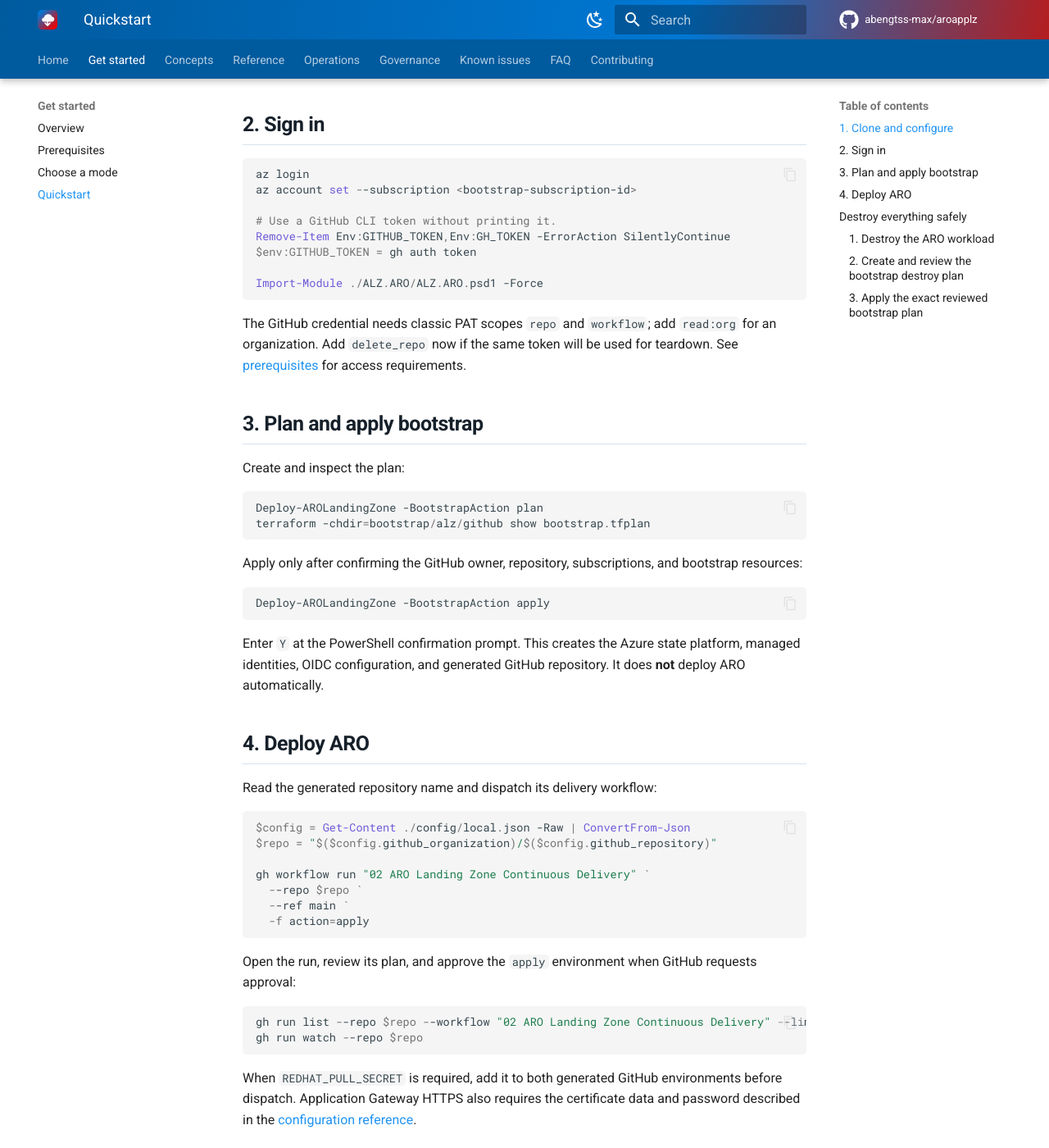
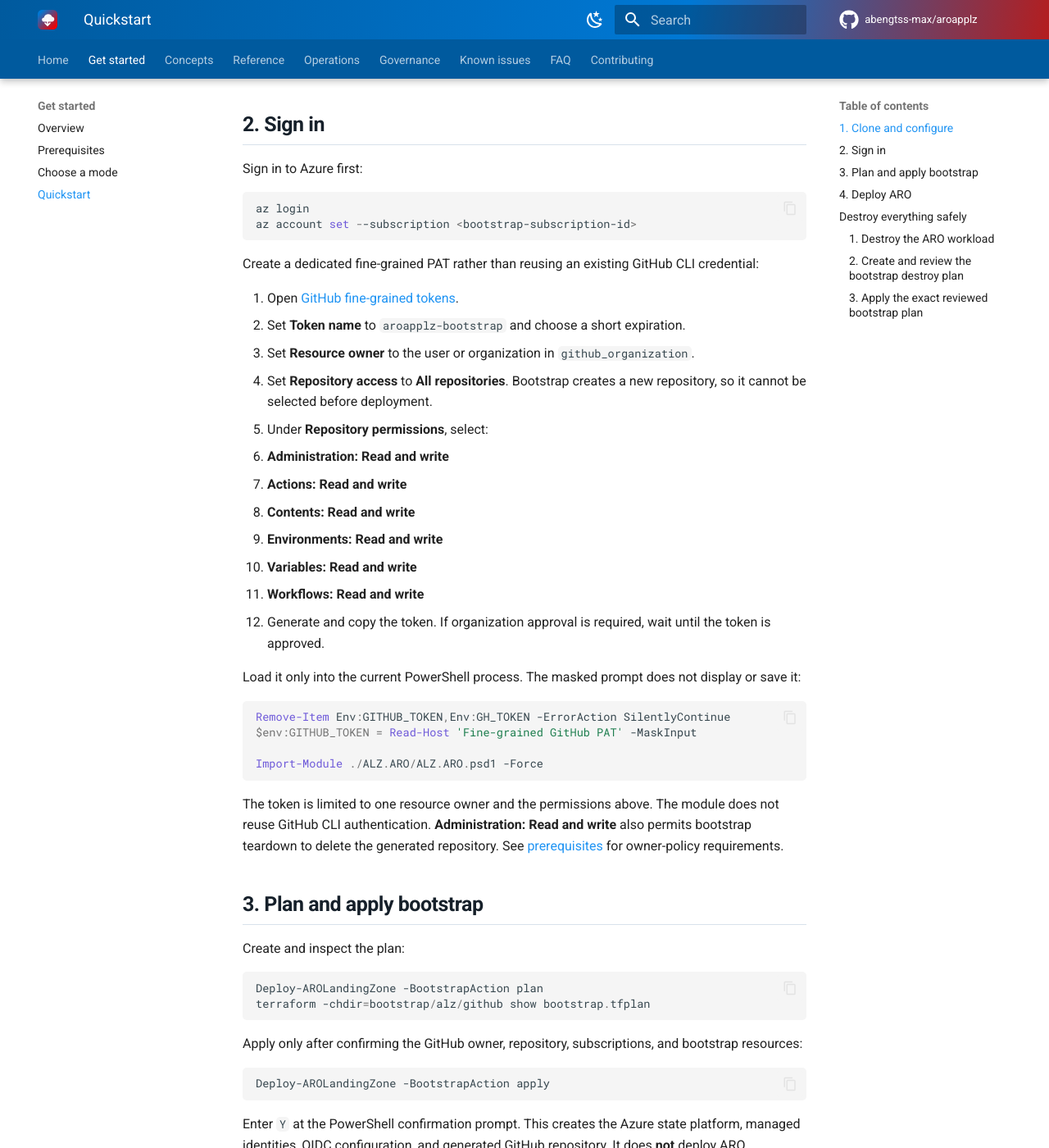
Before and after one commit to abengtss-max/aroapplz, an MkDocs documentation site: the page built from docs/get-started/quickstart.md, in a window 1280 px wide and 1400 px high, scrolled down 699 px. Shown: the whole window at 82% size. Built offline with MkDocs 1.6.1 and Material for MkDocs 9.7.7, drawn with Linux system fonts in a browser that asks for light colours; comment, search, counter and statistics services are not loaded; some of the changed text lies outside the part shown.

Commit message:
docs: prefer fine-grained GitHub tokens

````diff
--- a/docs/get-started/quickstart.md
+++ b/docs/get-started/quickstart.md
@@ -23,18 +23,38 @@ Use `"runner_label": "self-hosted"` only when an independently managed repositor
 
 ## 2. Sign in
 
+Sign in to Azure first:
+
 ```powershell
 az login
 az account set --subscription <bootstrap-subscription-id>
+```
 
-# Use a GitHub CLI token without printing it.
+Create a dedicated fine-grained PAT rather than reusing an existing GitHub CLI credential:
+
+1. Open [GitHub fine-grained tokens](https://github.com/settings/personal-access-tokens/new).
+2. Set **Token name** to `aroapplz-bootstrap` and choose a short expiration.
+3. Set **Resource owner** to the user or organization in `github_organization`.
+4. Set **Repository access** to **All repositories**. Bootstrap creates a new repository, so it cannot be selected before deployment.
+5. Under **Repository permissions**, select:
+  - **Administration: Read and write**
+  - **Actions: Read and write**
+  - **Contents: Read and write**
+  - **Environments: Read and write**
+  - **Variables: Read and write**
+  - **Workflows: Read and write**
+6. Generate and copy the token. If organization approval is required, wait until the token is approved.
+
+Load it only into the current PowerShell process. The masked prompt does not display or save it:
+
+```powershell
 Remove-Item Env:GITHUB_TOKEN,Env:GH_TOKEN -ErrorAction SilentlyContinue
-$env:GITHUB_TOKEN = gh auth token
+$env:GITHUB_TOKEN = Read-Host 'Fine-grained GitHub PAT' -MaskInput
 
 Import-Module ./ALZ.ARO/ALZ.ARO.psd1 -Force
 ```
 
-The GitHub credential needs classic PAT scopes `repo` and `workflow`; add `read:org` for an organization. Add `delete_repo` now if the same token will be used for teardown. See [prerequisites](prerequisites.md) for access requirements.
+The token is limited to one resource owner and the permissions above. The module does not reuse GitHub CLI authentication. **Administration: Read and write** also permits bootstrap teardown to delete the generated repository. See [prerequisites](prerequisites.md) for owner-policy requirements.
 
 ## 3. Plan and apply bootstrap
 
@@ -55,24 +75,39 @@ Enter `Y` at the PowerShell confirmation prompt. This creates the Azure state pl
 
 ## 4. Deploy ARO
 
-Read the generated repository name and dispatch its delivery workflow:
+Choose GitHub UI unless command-line dispatch is required.
 
-```powershell
-$config = Get-Content ./config/local.json -Raw | ConvertFrom-Json
-$repo = "$($config.github_organization)/$($config.github_repository)"
+=== "GitHub UI"
 
-gh workflow run "02 ARO Landing Zone Continuous Delivery" `
-  --repo $repo `
-  --ref main `
-  -f action=apply
-```
+    1. Open the generated workload repository.
+    2. Select **Actions**.
+    3. Select **02 ARO Landing Zone Continuous Delivery**.
+    4. Select **Run workflow**.
+    5. Keep the default branch, choose `apply`, and select **Run workflow**.
+    6. Open the run, review the plan, and approve the `apply` environment if prompted.
 
-Open the run, review its plan, and approve the `apply` environment when GitHub requests approval:
+=== "GitHub CLI"
 
-```powershell
-gh run list --repo $repo --workflow "02 ARO Landing Zone Continuous Delivery" --limit 1
-gh run watch --repo $repo
-```
+    Use the dedicated fine-grained PAT for this process instead of a potentially broader GitHub CLI credential:
+
+    ```powershell
+    $config = Get-Content ./config/local.json -Raw | ConvertFrom-Json
+    $repo = "$($config.github_organization)/$($config.github_repository)"
+    $env:GH_TOKEN = $env:GITHUB_TOKEN
+
+    gh workflow run "02 ARO Landing Zone Continuous Delivery" `
+      --repo $repo `
+      --ref main `
+      -f action=apply
+
+    $runId = gh run list `
+      --repo $repo `
+      --workflow "02 ARO Landing Zone Continuous Delivery" `
+      --limit 1 `
+      --json databaseId `
+      --jq '.[0].databaseId'
+    gh run watch $runId --repo $repo
+    ```
 
 When `REDHAT_PULL_SECRET` is required, add it to both generated GitHub environments before dispatch. Application Gateway HTTPS also requires the certificate data and password described in the [configuration reference](../reference/configuration.md).
 
@@ -84,28 +119,44 @@ Destroy in this order: **workload first, bootstrap second**. Keep this clone, `c
 
 Skip this step only if the workload workflow never successfully applied resources.
 
-```powershell
-$config = Get-Content ./config/local.json -Raw | ConvertFrom-Json
-$repo = "$($config.github_organization)/$($config.github_repository)"
+=== "GitHub UI"
 
-gh workflow run "02 ARO Landing Zone Continuous Delivery" `
-  --repo $repo `
-  --ref main `
-  -f action=destroy
+    1. Open the generated workload repository.
+    2. Select **Actions** > **02 ARO Landing Zone Continuous Delivery**.
+    3. Select **Run workflow** from the default branch.
+    4. Choose `destroy` and select **Run workflow**.
+    5. Review the destroy plan, approve the `apply` environment if prompted, and wait for success.
 
-gh run list --repo $repo --workflow "02 ARO Landing Zone Continuous Delivery" --limit 1
-gh run watch --repo $repo
-```
+=== "GitHub CLI"
+
+    ```powershell
+    $config = Get-Content ./config/local.json -Raw | ConvertFrom-Json
+    $repo = "$($config.github_organization)/$($config.github_repository)"
+    $env:GH_TOKEN = $env:GITHUB_TOKEN
+
+    gh workflow run "02 ARO Landing Zone Continuous Delivery" `
+      --repo $repo `
+      --ref main `
+      -f action=destroy
+
+    $runId = gh run list `
+      --repo $repo `
+      --workflow "02 ARO Landing Zone Continuous Delivery" `
+      --limit 1 `
+      --json databaseId `
+      --jq '.[0].databaseId'
+    gh run watch $runId --repo $repo
+    ```
 
 Review the destroy plan, approve the `apply` environment if prompted, and wait for a successful run before continuing.
 
 ### 2. Create and review the bootstrap destroy plan
 
-The token used here must include `delete_repo`. These commands replace any stale process token with the current GitHub CLI token:
+Reuse the dedicated fine-grained PAT created in step 2. Its **Administration: Read and write** permission allows deletion of the generated repository. Reload it if it is no longer present in this PowerShell process:
 
 ```powershell
 Remove-Item Env:GITHUB_TOKEN,Env:GH_TOKEN -ErrorAction SilentlyContinue
-$env:GITHUB_TOKEN = gh auth token
+$env:GITHUB_TOKEN = Read-Host 'Fine-grained GitHub PAT' -MaskInput
 Import-Module ./ALZ.ARO/ALZ.ARO.psd1 -Force
 
 Deploy-AROLandingZone -BootstrapAction destroy -WhatIf
````
Also changed, not shown: README.md (+1 -1 lines), docs/get-started/prerequisites.md (+4 -3 lines), docs/operations/cleanup.md (+3 -7 lines), docs/reference/identity.md (+1 -1 lines), 2 other files.
